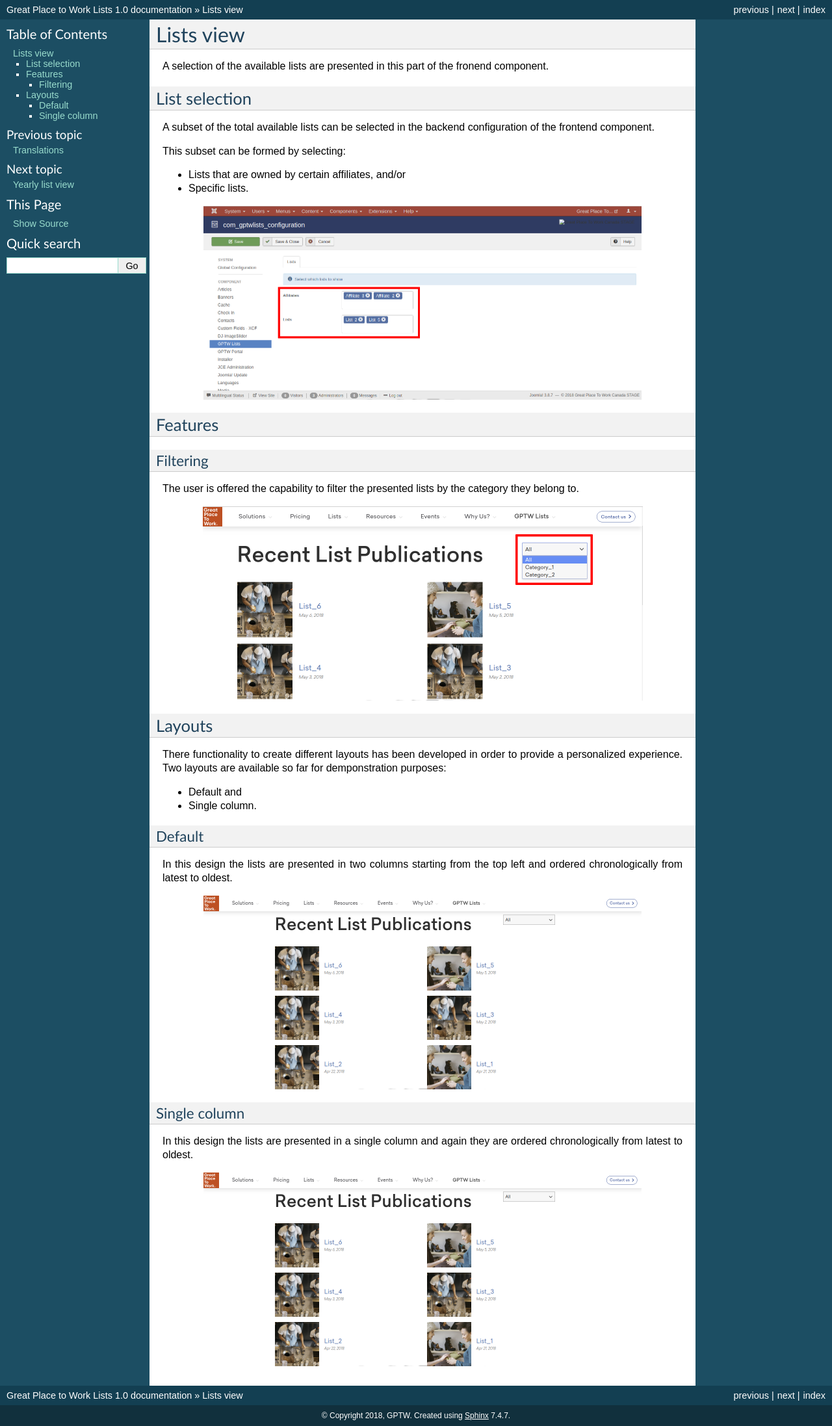
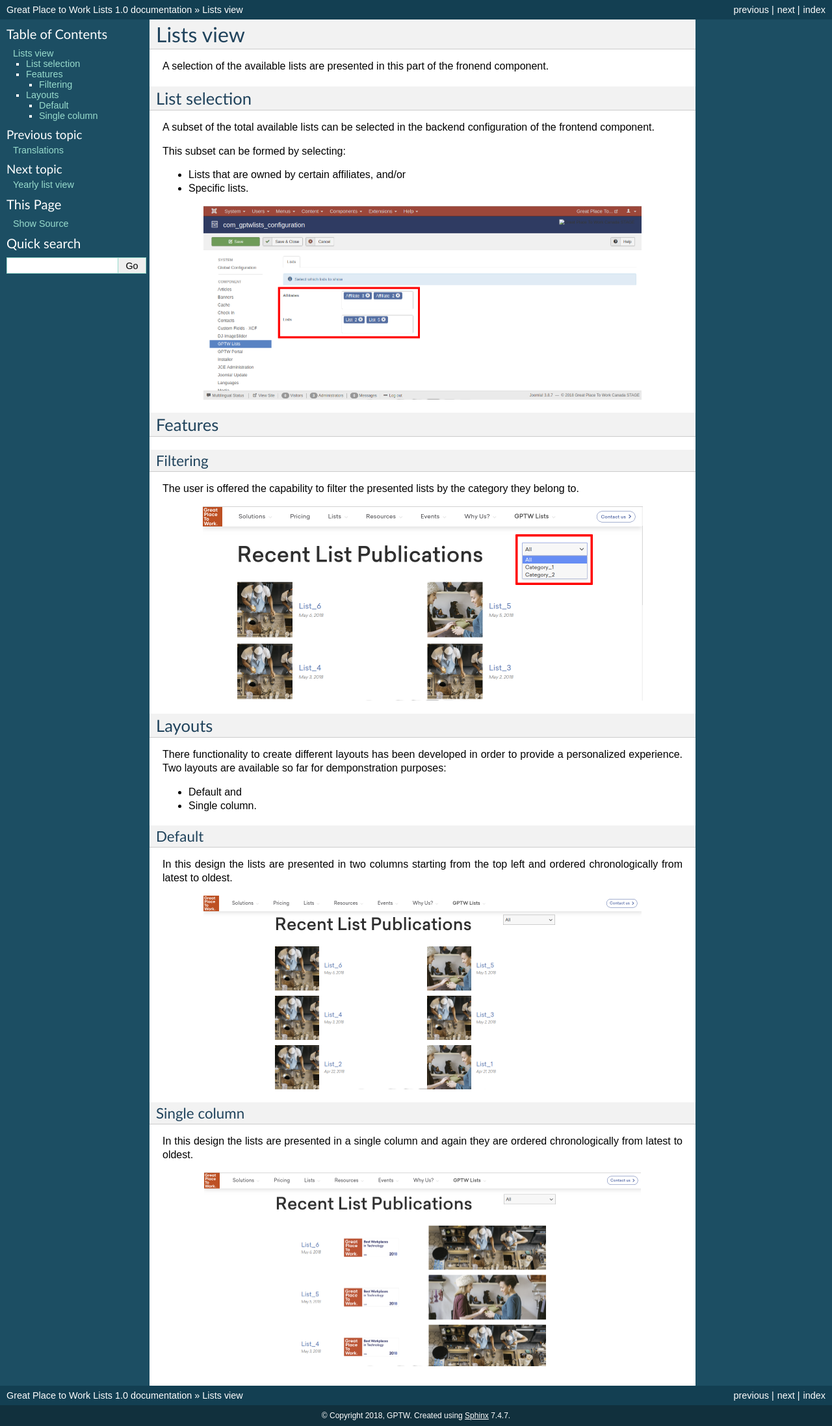
Before and after one commit to treste91/Great-Place-to-Work-Lists, a Sphinx documentation site: the page built from docs/frontend/lists.rst, in a window 1280 px wide. Shown: the whole page at 65% size. Built offline with Sphinx 7.4.7, drawn with Linux system fonts in a browser that asks for light colours.

Commit message:
Update lists.rst

```diff
--- a/docs/frontend/lists.rst
+++ b/docs/frontend/lists.rst
@@ -58,7 +58,7 @@
 
 In this design the lists are presented in a single column and again they are ordered chronologically from latest to oldest.
 
-.. image:: lists_default.png
+.. image:: lists_single_column.png
    :scale: 50 %
    :alt: Single column layout
    :align: center
```
